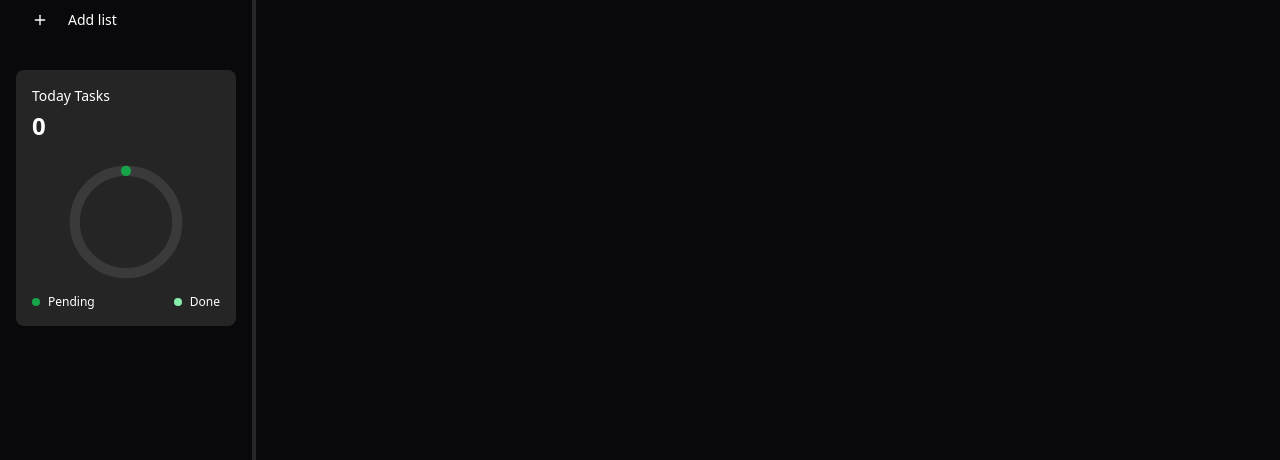
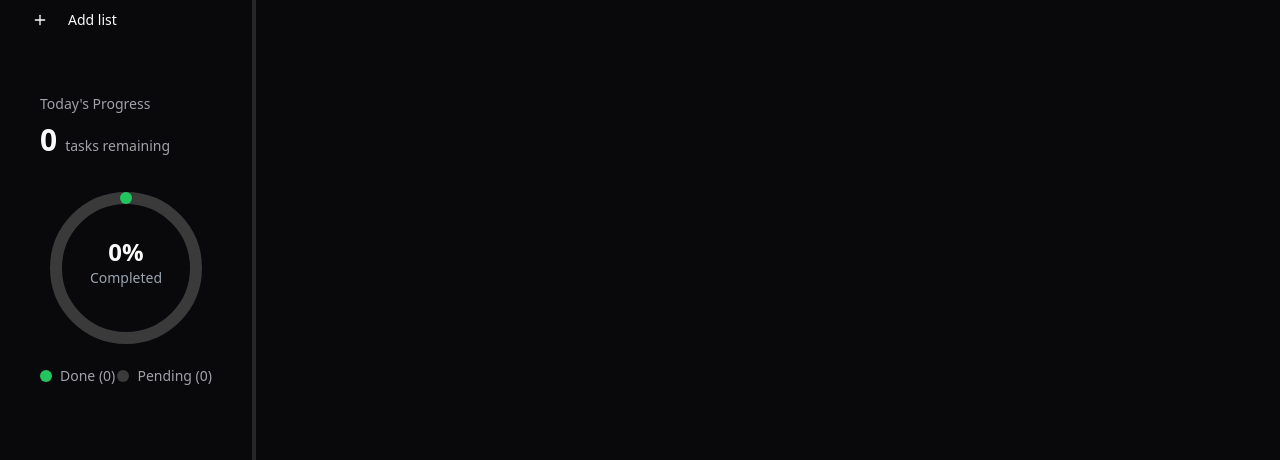
Before and after one commit to TheGhossst/Advanced-React-To-Do-Application, a React (Vite) app: page /dashboard in a window 1280 px wide. Shown: the part 379-839 px from the top of the page. Built offline with nearby package versions, Linux system fonts and the light colour scheme; no server answers; the database is empty; sample sign-in values are in the browser's storage.

Commit message:
feat: enhance task list and sidebar components with improved styling and completion metrics

```diff
--- a/src/components/Sidebar.tsx
+++ b/src/components/Sidebar.tsx
@@ -16,7 +16,7 @@ export function Sidebar() {
     const completionPercentage = totalTasks ? (completedTasks / totalTasks) * 100 : 0
 
     return (
-        <div className="w-64 min-h-screen text-white bg-transparent border-r-4">
+        <div className="w-64 min-h-screen border-r-4 bg-transparent text-foreground">
             <div className="p-4">
                 <div className="flex items-center gap-3 mb-8">
                     <div className="w-10 h-10 overflow-hidden rounded-full">
@@ -32,7 +32,7 @@ export function Sidebar() {
                             </div>
                         )}
                     </div>
-                    <h2 className="text-sm font-medium">
+                    <h2 className="text-sm font-medium text-foreground">
                         Hey, {user?.displayName || 'User'}
                     </h2>
                 </div>
@@ -86,43 +86,56 @@ export function Sidebar() {
                     <Plus className="w-4 h-4 mr-3" />
                     Add list
                 </Button>
-                <div className="p-4 bg-[#252525] rounded-lg">
-                    <div className="mb-4">
-                        <h3 className="mb-1 text-sm font-medium">Today Tasks</h3>
-                        <p className="text-2xl font-bold">{pendingTasks}</p>
+                <div className="p-6 bg-card rounded-lg">
+                    <div className="mb-6">
+                        <h3 className="mb-2 text-sm font-medium text-muted-foreground">Today's Progress</h3>
+                        <div className="flex items-baseline gap-2">
+                            <p className="text-3xl font-bold text-foreground">{pendingTasks}</p>
+                            <p className="text-sm text-muted-foreground">tasks remaining</p>
+                        </div>
                     </div>
 
-                    <div className="relative w-full h-32">
-                        <svg className="w-full h-full" viewBox="0 0 100 100">
+                    <div className="relative w-full h-40">
+                        <svg className="w-full h-full -rotate-90 transform">
                             <circle
-                                className="stroke-[#3A3A3A] fill-none"
-                                strokeWidth="8"
-                                r="40"
-                                cx="50"
-                                cy="50"
+                                className="text-[#3A3A3A]"
+                                strokeWidth="12"
+                                stroke="currentColor"
+                                fill="transparent"
+                                r="70"
+                                cx="80"
+                                cy="80"
                             />
                             <circle
-                                className="stroke-green-600 fill-none"
-                                strokeWidth="8"
+                                className="text-green-500 transition-all duration-1000 ease-in-out"
+                                strokeWidth="12"
+                                strokeDasharray={`${completionPercentage * 4.4}, 440`}
                                 strokeLinecap="round"
-                                strokeDasharray={`${completionPercentage * 2.51327}, 251.327`}
-                                transform="rotate(-90 50 50)"
-                                r="40"
-                                cx="50"
-                                cy="50"
+                                stroke="currentColor"
+                                fill="transparent"
+                                r="70"
+                                cx="80"
+                                cy="80"
                             />
                         </svg>
+
+                        <div className="absolute inset-0 flex flex-col items-center justify-center">
+                            <span className="text-2xl font-bold">
+                                {Math.round(completionPercentage)}%
+                            </span>
+                            <span className="text-sm text-gray-400">Completed</span>
+                        </div>
                     </div>
 
-                    <div className="flex justify-between mt-2 text-xs">
-                        <span className="flex items-center">
-                            <span className="w-2 h-2 mr-2 bg-green-600 rounded-full"></span>
-                            Pending
-                        </span>
-                        <span className="flex items-center">
-                            <span className="w-2 h-2 mr-2 bg-green-300 rounded-full"></span>
-                            Done
-                        </span>
+                    <div className="flex justify-between mt-6 text-sm">
+                        <div className="flex items-center gap-2">
+                            <span className="block w-3 h-3 rounded-full bg-green-500" />
+                            <span className="text-muted-foreground">Done ({completedTasks})</span>
+                        </div>
+                        <div className="flex items-center gap-2">
+                            <span className="block w-3 h-3 rounded-full bg-[#3A3A3A]" />
+                            <span className="text-muted-foreground">Pending ({pendingTasks})</span>
+                        </div>
                     </div>
                 </div>
             </div>
--- a/src/components/TaskDetailsSidebar.tsx
+++ b/src/components/TaskDetailsSidebar.tsx
@@ -10,9 +10,10 @@ import { AppDispatch } from '../lib/store/store'
 interface TaskDetailsSidebarProps {
     task: Task
     onClose: () => void
+    onComplete: (task: Task) => void
 }
 
-export function TaskDetailsSidebar({ task, onClose }: TaskDetailsSidebarProps) {
+export function TaskDetailsSidebar({ task, onClose, onComplete }: TaskDetailsSidebarProps) {
     const dispatch = useDispatch<AppDispatch>()
     const [title, setTitle] = useState(task.title)
     const [description, setDescription] = useState(task.description || '')
@@ -32,31 +33,23 @@ export function TaskDetailsSidebar({ task, onClose }: TaskDetailsSidebarProps) {
         }
     }
 
-    const getPriorityColor = (priority: Task['priority']) => {
-        switch (priority) {
-            case 'high': return 'text-red-500'
-            case 'medium': return 'text-yellow-500'
-            case 'low': return 'text-green-500'
-            default: return 'text-gray-500'
-        }
-    }
-
     return (
-        <div className="fixed inset-y-0 right-0 border-l shadow-lg w-96 bg-background animate-in slide-in-from-right">
-            <div className="flex items-center justify-between p-4 border-b">
+        <div className="fixed inset-y-0 right-0 w-96 border-l shadow-lg bg-[#1F1F1F] text-white animate-in slide-in-from-right">
+            {/* Header */}
+            <div className="flex items-center justify-between p-4 border-b border-[#2A2A2A]">
                 <h2 className="text-lg font-semibold">Task Details</h2>
                 <Button variant="ghost" size="icon" onClick={onClose}>
                     <X className="w-4 h-4" />
                 </Button>
             </div>
 
-            <div className="p-4 space-y-4">
+            <div className="p-6 space-y-6">
                 {isEditing ? (
                     <>
                         <Input
                             value={title}
                             onChange={(e) => setTitle(e.target.value)}
-                            className="text-lg font-medium"
+                            className="text-lg font-medium bg-transparent"
                         />
                         <textarea
                             value={description}
@@ -75,24 +68,45 @@ export function TaskDetailsSidebar({ task, onClose }: TaskDetailsSidebarProps) {
                     </>
                 ) : (
                     <>
-                        <div className="space-y-2">
-                            <h3 className="text-lg font-medium">{task.title}</h3>
+                        <div className="space-y-4">
+                            <h3 className="text-xl font-medium">{task.title}</h3>
                             <p className="text-muted-foreground">
                                 {task.description || 'No description'}
                             </p>
                             <Button variant="ghost" className="text-sm" onClick={() => setIsEditing(true)}>
-                                Edit
+                                Edit Details
                             </Button>
                         </div>
-                    </>
-                )}
 
-                <div className="pt-4 space-y-4 border-t">
+                        {/* Status Section */}
+                        <div className="p-4 rounded-lg bg-[#2A2A2A] space-y-4">
+                            <div className="flex items-center justify-between">
+                                <span className="text-sm font-medium">Status</span>
                                 <div className="flex items-center gap-2">
-                        <Flag className={`w-4 h-4 ${getPriorityColor(task.priority)}`} />
+                                    <input
+                                        type="checkbox"
+                                        checked={task.completed}
+                                        onChange={() => onComplete(task)}
+                                        className="w-4 h-4 transition-all duration-200 border-2 rounded-sm border-primary/50 checked:border-green-500 checked:bg-green-500"
+                                    />
+                                    <span className="text-sm">
+                                        {task.completed ? 'Completed' : 'In Progress'}
+                                    </span>
+                                </div>
+                            </div>
+
+                            <div className="flex items-center gap-2">
+                                <Flag className={`w-4 h-4 ${
+                                    task.priority === 'high' ? 'text-red-500' :
+                                    task.priority === 'medium' ? 'text-orange-500' :
+                                    'text-white'
+                                }`} />
                                 <span className="text-sm">Priority: {task.priority}</span>
                             </div>
+                        </div>
 
+                        {/* Date & Time Section */}
+                        <div className="space-y-4">
                             {task.dueDate && (
                                 <div className="flex items-center gap-2">
                                     <Calendar className="w-4 h-4" />
@@ -118,11 +132,15 @@ export function TaskDetailsSidebar({ task, onClose }: TaskDetailsSidebarProps) {
                                     <span className="text-sm">Repeats {task.repeat}</span>
                                 </div>
                             )}
+                        </div>
 
-                    <div className="text-xs text-muted-foreground">
+                        <div className="pt-4 border-t border-[#2A2A2A]">
+                            <span className="text-xs text-muted-foreground">
                                 Created: {new Date(task.createdAt).toLocaleString()}
+                            </span>
                         </div>
-                </div>
+                    </>
+                )}
             </div>
         </div>
     )
--- a/src/components/TaskList.tsx
+++ b/src/components/TaskList.tsx
@@ -113,8 +113,10 @@ export function TaskList() {
         <div
             className="relative flex flex-col gap-2 p-4 transition-all duration-200 border-l-4 rounded-lg cursor-pointer group hover:shadow-md bg-background/40 backdrop-blur-sm hover:translate-x-1"
             style={{
-                borderLeftColor: task.priority === 'high' ? '#ef4444' :
-                    task.priority === 'medium' ? '#f59e0b' : '#22c55e'
+                borderLeftColor: task.completed ? '#22c55e' :
+                    task.priority === 'high' ? '#ef4444' :
+                    task.priority === 'medium' ? '#f97316' :
+                    task.priority === 'low' ? '#ffffff``' : '#f97316'
             }}
             onClick={() => setSelectedTask(task)}
         >
@@ -397,6 +399,7 @@ export function TaskList() {
                 <TaskDetailsSidebar
                     task={selectedTask}
                     onClose={() => setSelectedTask(null)}
+                    onComplete={handleToggleComplete}
                 />
             )}
         </div>
```
Lines whose indentation alone changed are shown as unchanged.
